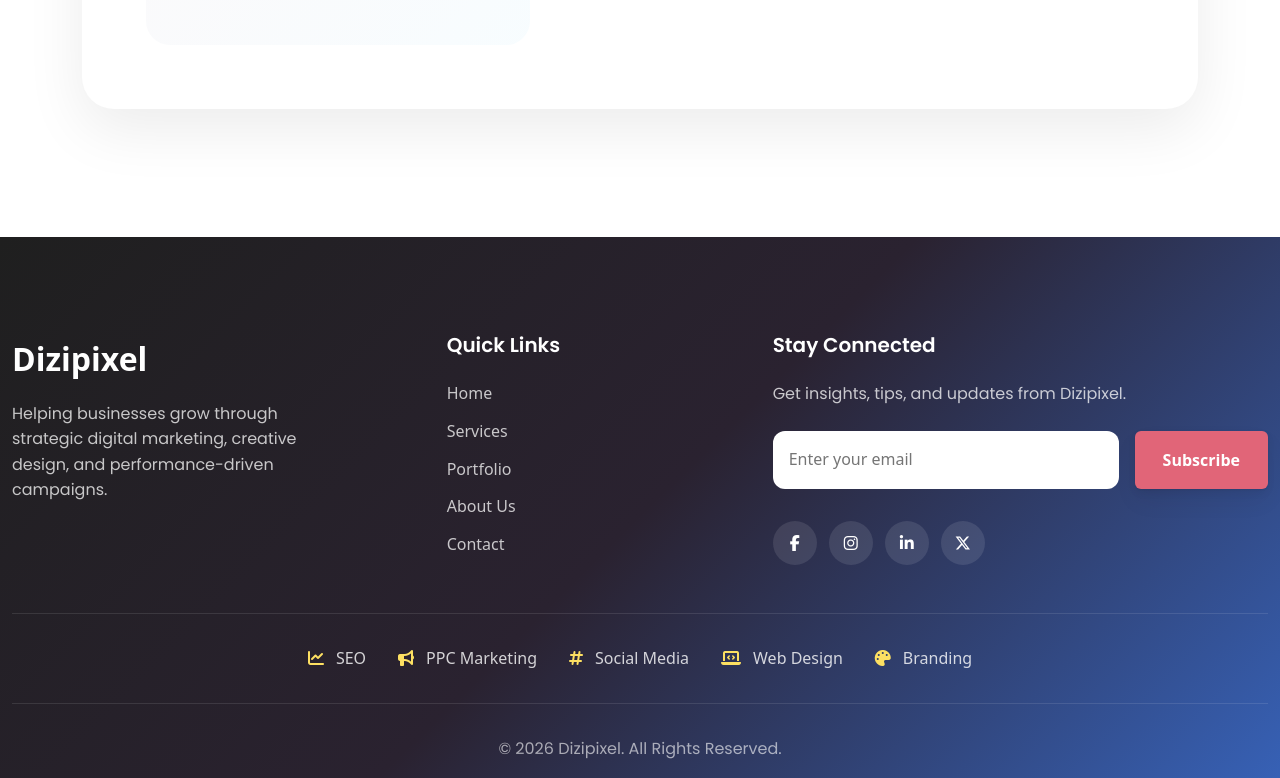
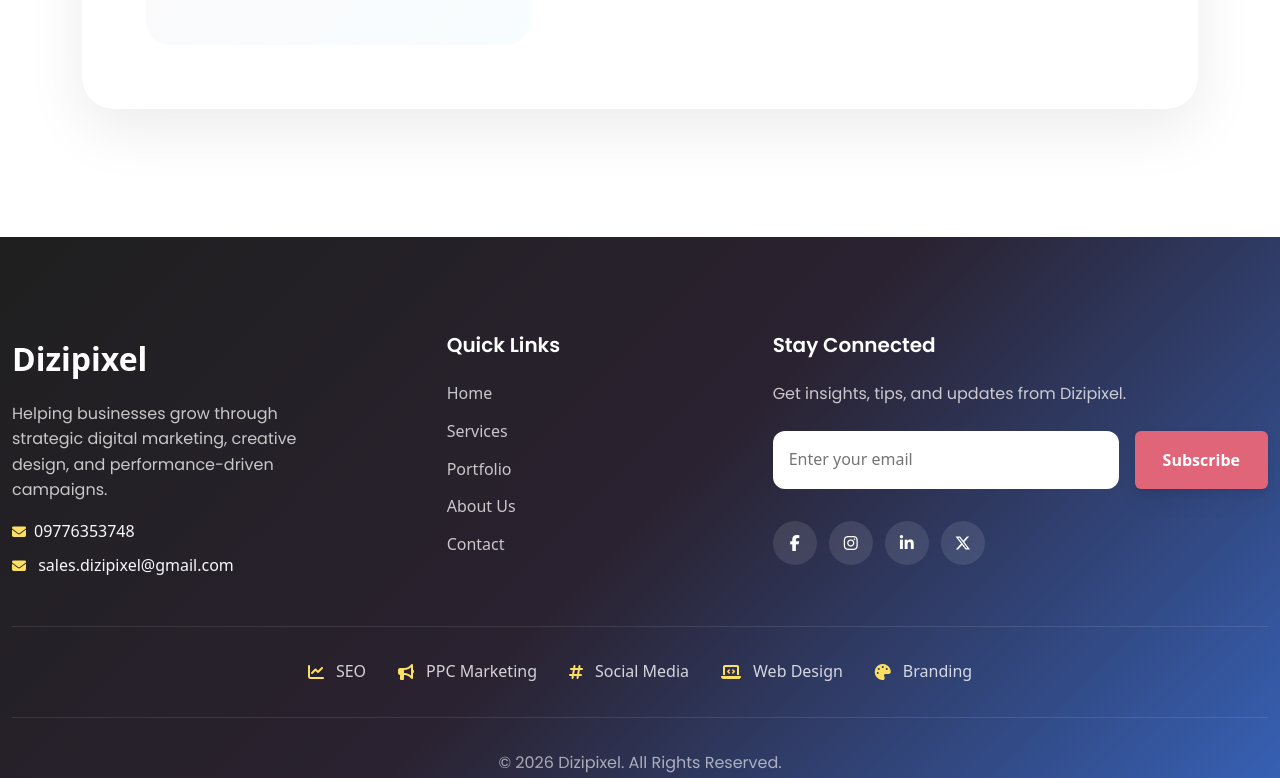
Before and after one commit to chandra15/dizipixel, a website: page index.html in a window 1280 px wide. Shown: the part 5606-6384 px from the top of the page. Drawn offline with Linux system fonts and the light colour scheme.

Commit message:
Update footer with contact information

```diff
--- a/assets/scss/layout/_footer.scss
+++ b/assets/scss/layout/_footer.scss
@@ -147,4 +147,30 @@
         margin: 0;
         color: rgba(255,255,255,.6);
     }
+
+    &__contact{
+        margin: 0;
+        padding: 0;
+        display: flex;
+        flex-direction: column;
+        gap: 8px;
+
+        li{
+            span{
+            margin-right: 8px;
+            font-size: 14px;
+            color: $accent-color;
+            }
+
+            a{
+            color: $brand-light;
+            &:hover{
+                    color: $accent-color;
+                }
+            }
+        }
+
+
+
+    }
 }
--- a/index.html
+++ b/index.html
@@ -980,7 +980,7 @@
                         </h3>
 
                         <p class="contact__info-text">
-                            chandra.murmu007@gmail.com
+                            sales.dizipixel@gmail.com
                         </p>
 
                     </div>
@@ -1154,6 +1154,13 @@
                         <p class="footer__description">
                             Helping businesses grow through strategic digital marketing, creative design, and performance-driven campaigns.
                         </p>
+
+                        <ul class="footer__contact">
+                            <li><span class="fa-solid fa-envelope"></span><a href="#">09776353748</a></li>
+                            <li><span class="fa-solid fa-envelope"></span>
+                                <a href="#">sales.dizipixel@gmail.com</a>
+                            </li>
+                        </ul>
 
                     </div>
 
```
Also changed, not shown: assets/css/main.css, 1 other file.
